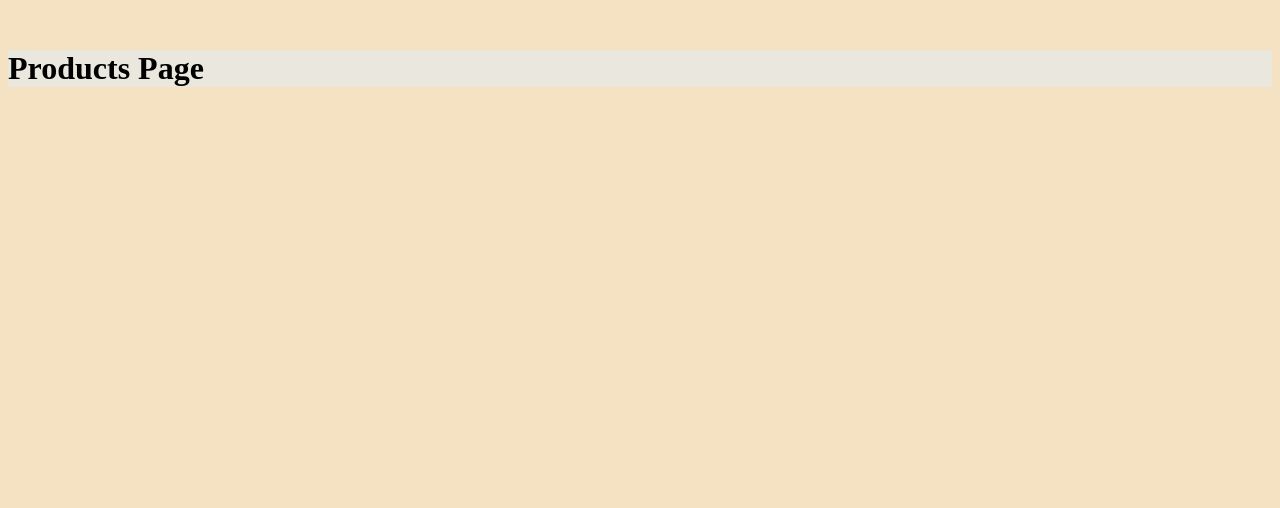
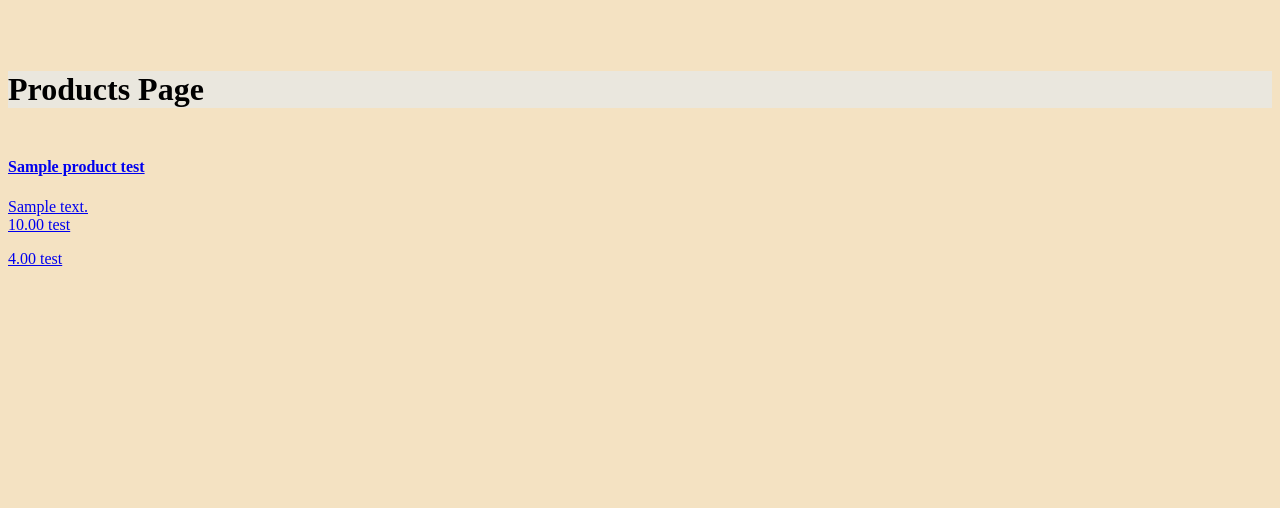
Before and after one commit to tWilltp/project-4-fullstack, a Django app: page /templates/products.html in a window 1280 px wide. Shown: the part 108-616 px from the top of the page. Run offline with Django 3.2, Linux system fonts and the light colour scheme; tables that the repository leaves empty hold one stand-in row (values such as "Sample post").

Commit message:
product data displaying properly

```diff
--- a/templates/products.html
+++ b/templates/products.html
@@ -7,20 +7,23 @@
 <div class="container-fluid">
     <div class="row">
         <div class="col-lg-3 col-sm-6 text-center">
-            {% for products in context %}
+            {% for products in products %}
             <a href="{% url 'products_detail' %}">
                 <h2 class="Product-name">
                     <strong>{{ category.friendly_name }}</strong>
                 </h2>
                 <h4>
                     {{ products.name }}
+                    test
                 </h4>
                 <p>
                     {{ products.description }} <br>
                     {{ products.price }}
+                    test
                 </p>
                 <p>
                     {{ products.rating }}
+                    test
                 </p>
             </a>
             {% endfor %}
--- a/website/views.py
+++ b/website/views.py
@@ -73,15 +73,17 @@ class ReviewsDetail(View):
 
 def all_products(request):
     """ render products """
-    all_products = Product.objects.all()
-    context = {'all_products': all_products}
+    products = Product.objects.all()
+    context = {
+        'products': products,
+    }
     return render(request, 'products.html', context)
 
 
 def products_detail(request):
     """ returns specific product on page"""
     queryset = Product.objects.all()
-    return render(request, "products_detail.html")
+    return render(request, "products_detail.html", queryset)
 
 
 def basket_view(request):
```
Also changed, not shown: website/models.py (+5 -5 lines).
